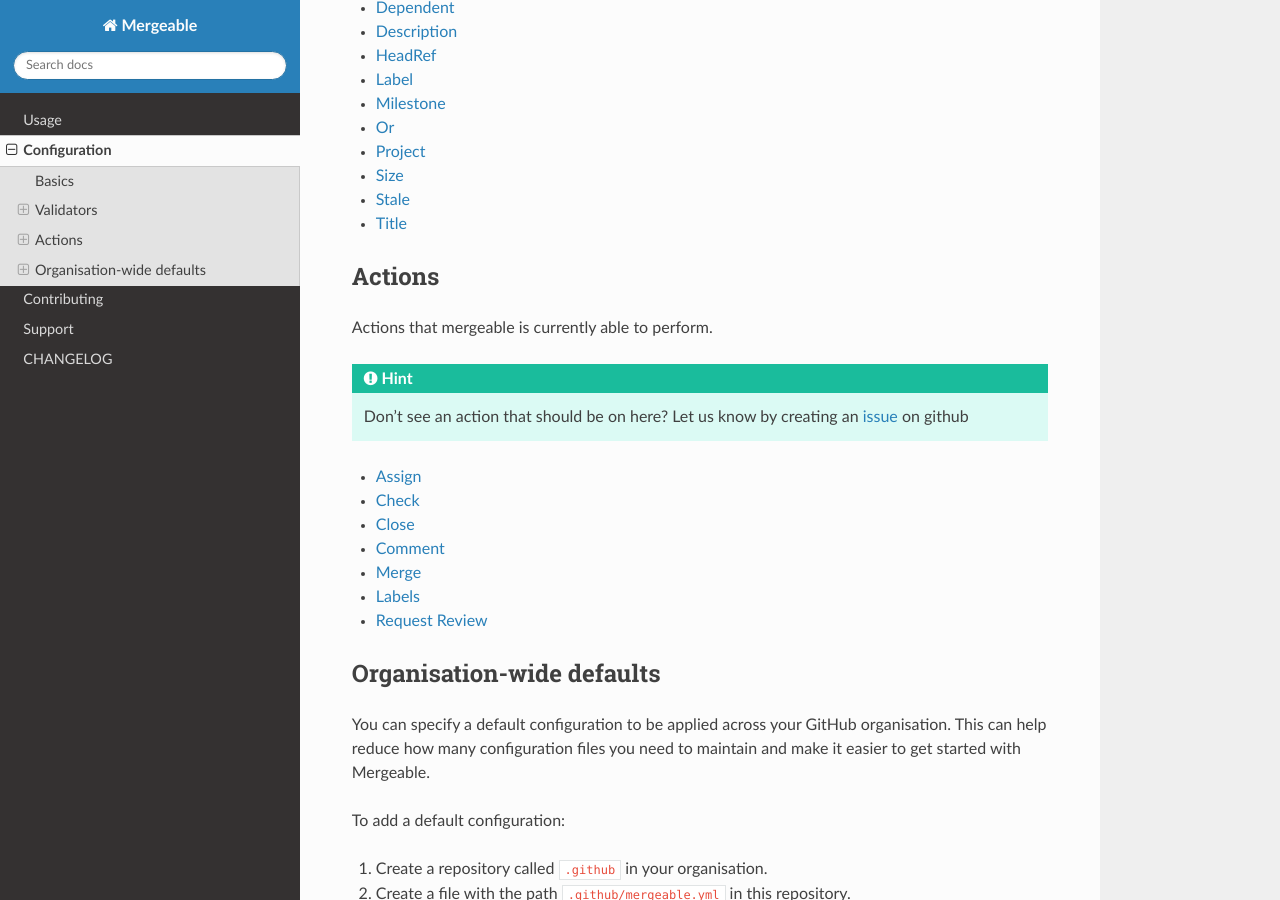
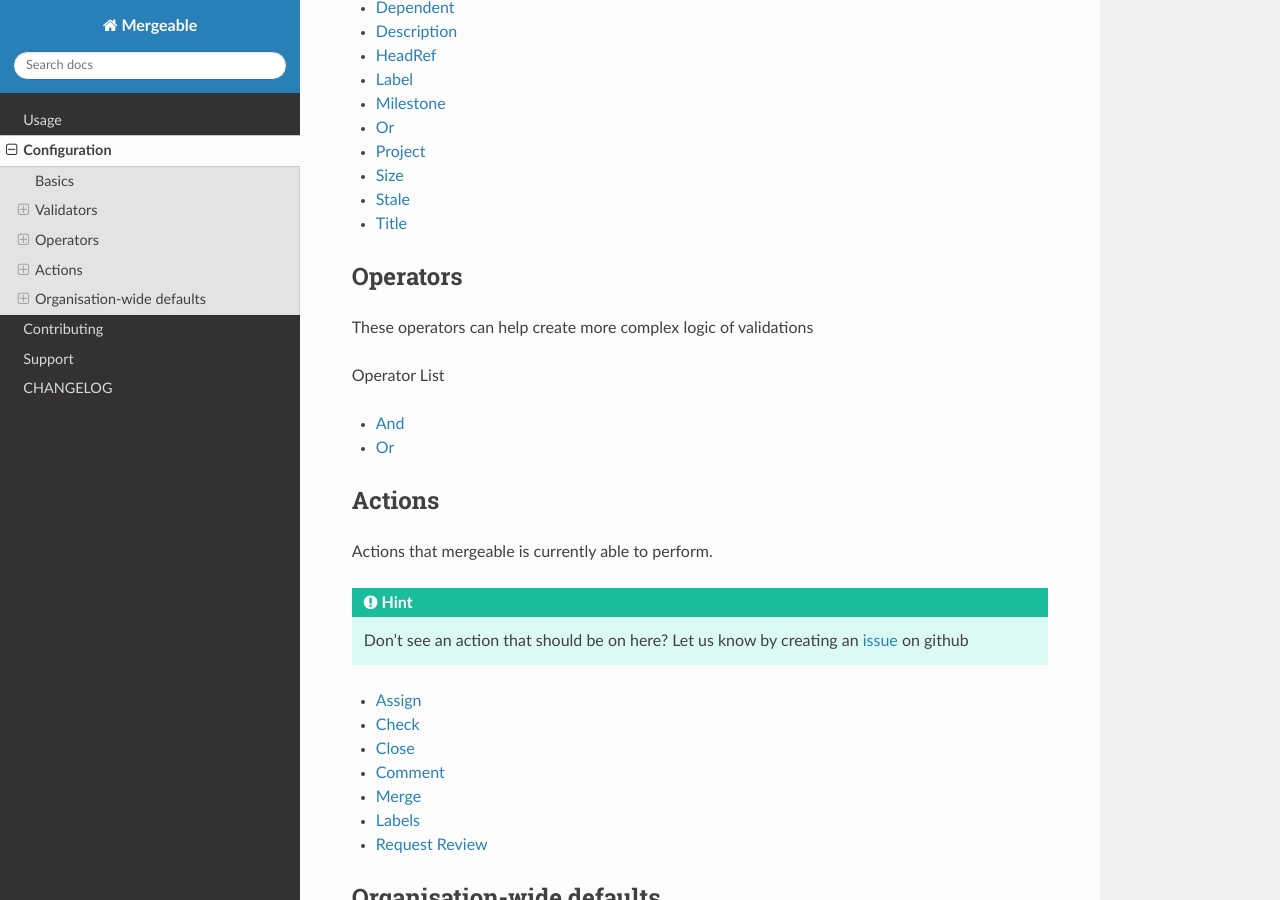
Before and after one commit to mergeability/mergeable, a Sphinx documentation site: the page built from docs/configuration.rst, in a window 1280 px wide and 900 px high, scrolled down 1865 px. Built offline with Sphinx 7.4.7 and the Read the Docs theme 2.0.0, drawn with Linux system fonts in a browser that asks for light colours; pages that are not in the unit, such as notebooks, are missing from menus.

Commit message:
address comments

```diff
--- a/docs/configuration.rst
+++ b/docs/configuration.rst
@@ -82,6 +82,17 @@
     validators/stale.rst
     validators/title.rst
 
+Operators
+------------
+
+These operators can help create more complex logic of validations
+
+Operator List
+
+.. toctree::
+    validators/and.rst
+    validators/or.rst
+
 
 Actions
 ------------
```
